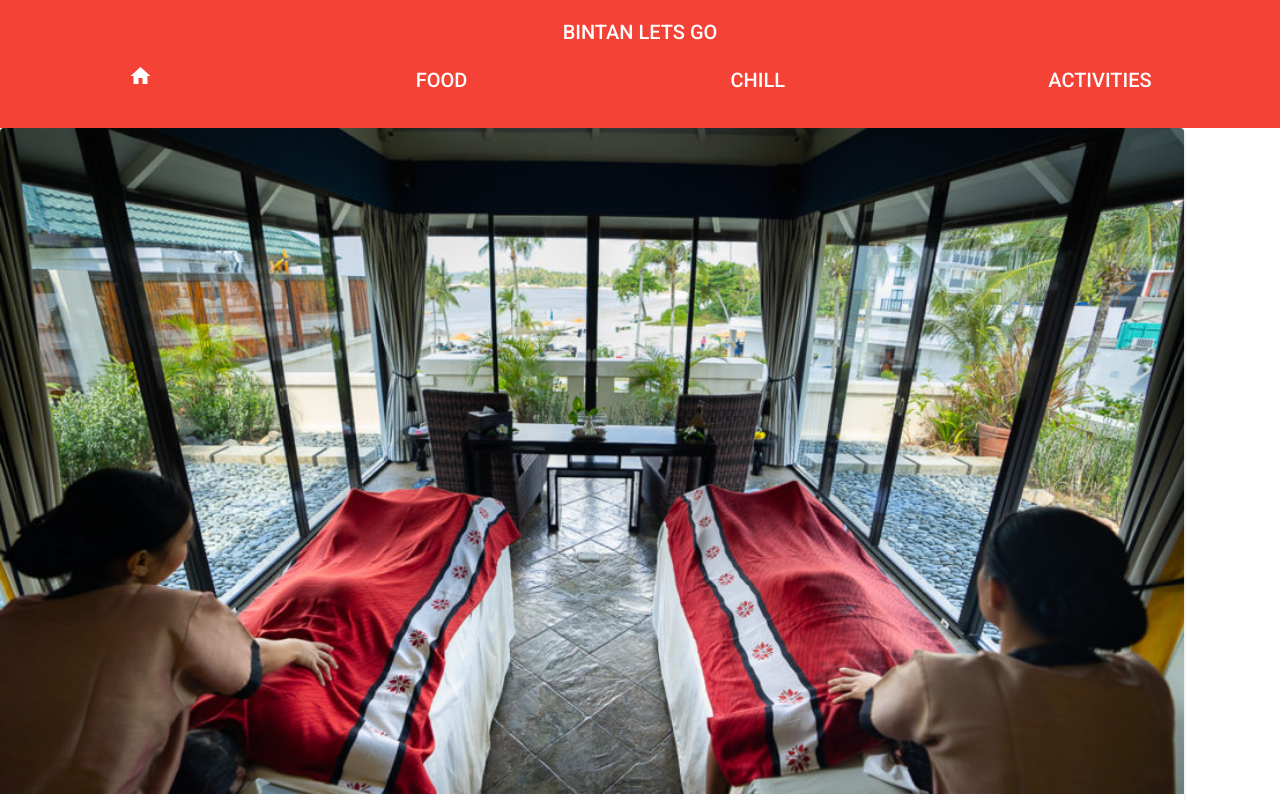
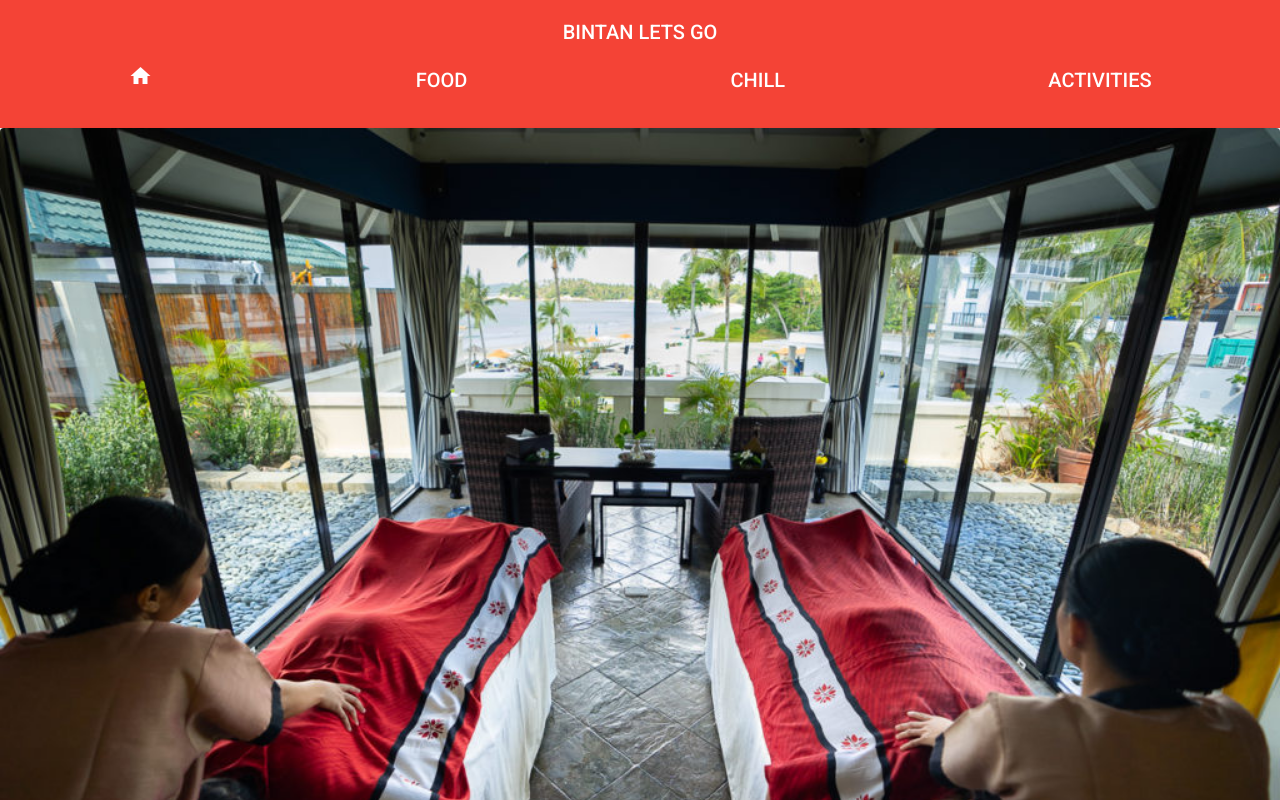
Before and after one commit to yekai7/Bintan, an Angular app: page /chill in a window 1280 px wide. Shown: the top 800 px of the page. Built offline with nearby package versions, Linux system fonts and the light colour scheme.

Commit message:
pls fix pwa ico

```diff
--- a/src/app/components/activities-list.component.css
+++ b/src/app/components/activities-list.component.css
@@ -1,3 +1,3 @@
-.matCard {
-    width:90vw;
+.container{
+    widows: 100%;
 }
--- a/src/app/components/activities-list.component.html
+++ b/src/app/components/activities-list.component.html
@@ -1,6 +1,6 @@
-<div (swiperight)="goLeft()">
+<div (swiperight)="goLeft()" class="container">
     <div *ngFor="let act of actList">
-        <mat-card class="matCard">
+        <mat-card>
             <img mat-card-image src="{{act.img}}">
             <mat-card-content fxLayoutAlign="space-around">
                 <p>{{act.name}}</p>
--- a/src/app/components/chill-list.component.css
+++ b/src/app/components/chill-list.component.css
@@ -1,3 +1,3 @@
-.matCard {
-    width:90vw;
+.container{
+    widows: 100%;
 }
--- a/src/app/components/chill-list.component.html
+++ b/src/app/components/chill-list.component.html
@@ -1,6 +1,6 @@
-<div (swipeleft)="goRight()" (swiperight)="goLeft()">
+<div (swipeleft)="goRight()" (swiperight)="goLeft()"  class="container">
     <div *ngFor="let chill of chillList">
-        <mat-card class="matCard">
+        <mat-card>
             <img mat-card-image src="{{chill.img}}">
             <mat-card-content fxLayoutAlign="space-around">
                 <p>{{chill.name}}</p>
--- a/src/app/components/food-list.component.css
+++ b/src/app/components/food-list.component.css
@@ -1,3 +1,5 @@
-.matCard {
-    width:90vw;
+
+
+.container{
+    widows: 100%;
 }
--- a/src/app/components/food-list.component.html
+++ b/src/app/components/food-list.component.html
@@ -1,6 +1,6 @@
-<div (swipeleft)="goRight()">
+<div (swipeleft)="goRight()" class="container">
     <div *ngFor="let food of foodList">
-        <mat-card class="matCard">
+        <mat-card>
             <img mat-card-image src="{{food.img}}" class="actImg">
             <mat-card-content fxLayoutAlign="space-around">
                 <p>{{food.name}}</p>
--- a/src/index.html
+++ b/src/index.html
@@ -1,5 +1,6 @@
 <!doctype html>
 <html lang="en">
+
 <head>
   <meta charset="utf-8">
   <title>Bintan</title>
@@ -9,9 +10,13 @@
   <link href="https://fonts.googleapis.com/css?family=Roboto:300,400,500&display=swap" rel="stylesheet">
   <link href="https://fonts.googleapis.com/icon?family=Material+Icons" rel="stylesheet">
   <link rel="manifest" href="manifest.json">
-  <link rel="apple-touch-icon" sizes="192x192" href="./images/icons/icon-192x192.png" />
+  <link rel="apple-touch-icon" href="./images/ico.png">
+  <link rel="apple-touch-icon" sizes="152x152" href="./images/icons/icon-152x152.png">
+  <link rel="apple-touch-icon" sizes="180x180" href="./images/ico.png">
 </head>
+
 <body>
   <app-root></app-root>
 </body>
+
 </html>
```
Also changed, not shown: src/images/ico.png (added).
